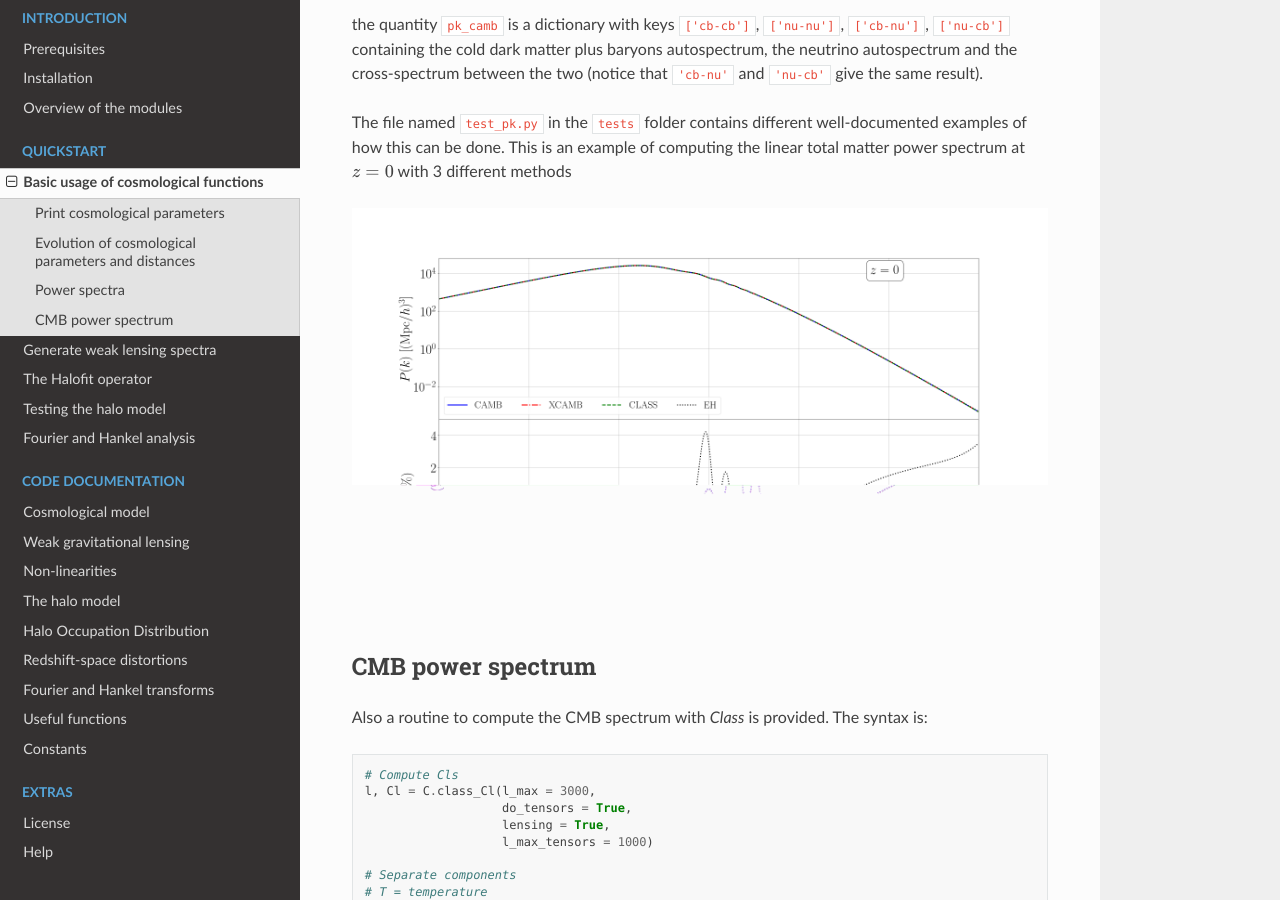
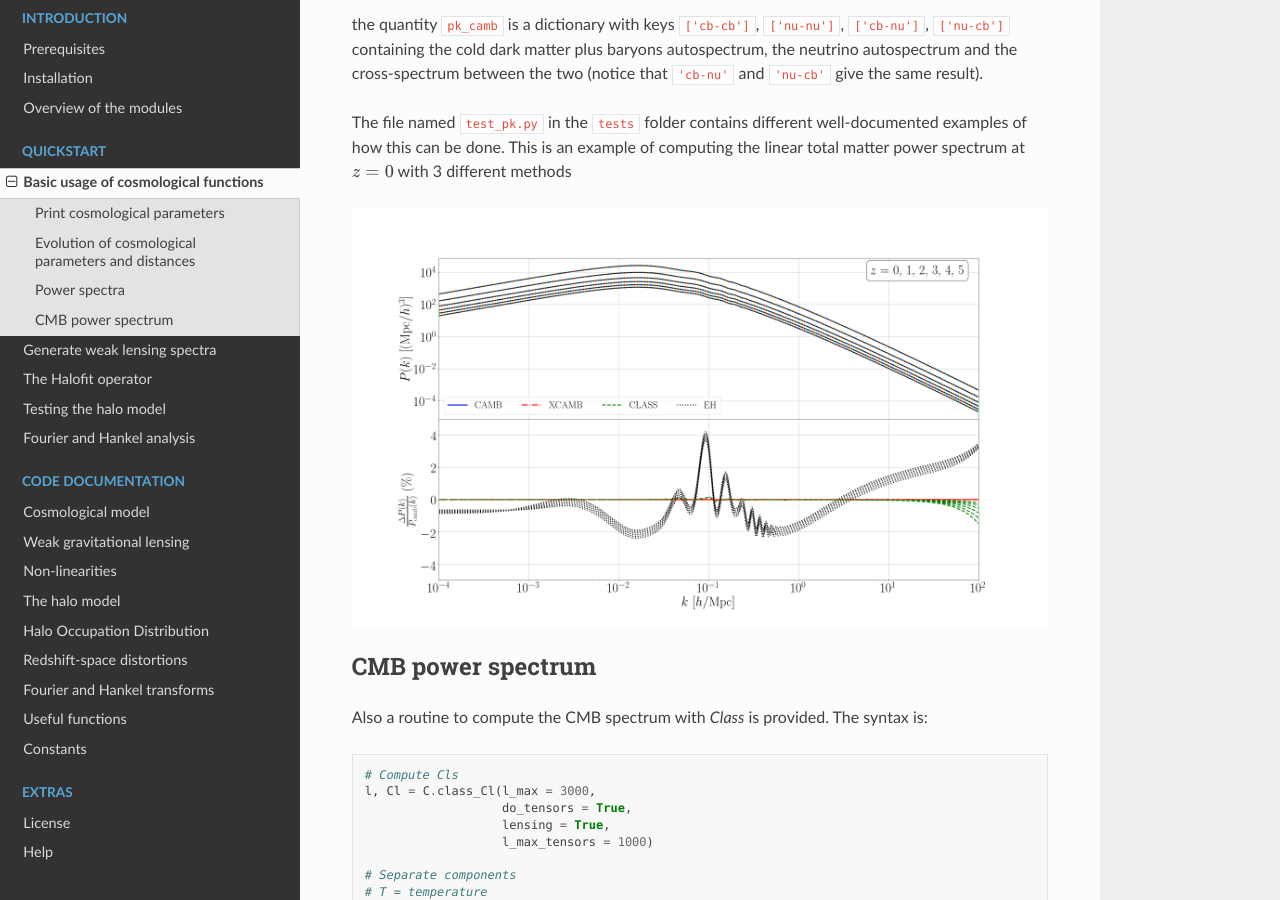
Before and after one commit to GabrieleParimbelli/COLIBRI, a Sphinx documentation site: the page built from doc/source/quickstart/test_cosmology.rst, in a window 1280 px wide and 900 px high, scrolled down 3661 px. Built offline with Sphinx 7.4.7 and the Read the Docs theme 2.0.0, drawn with Linux system fonts in a browser that asks for light colours.

Commit message:
changed picture

```diff
--- a/doc/source/quickstart/test_cosmology.rst
+++ b/doc/source/quickstart/test_cosmology.rst
@@ -167,7 +167,7 @@ the quantity ``pk_camb`` is a dictionary with keys ``['cb-cb']``, ``['nu-nu']``,
 The file named ``test_pk.py`` in the ``tests`` folder contains different well-documented examples of how this can be done.
 This is an example of computing the linear total matter power spectrum at :math:`z=0` with 3 different methods
 
-.. image:: ../_static/linear_spectrum.png
+.. image:: ../_static/linear_spectra.png
    :width: 700
 
 
```
Also changed, not shown: doc/source/_static/linear_spectrum.png (deleted).
